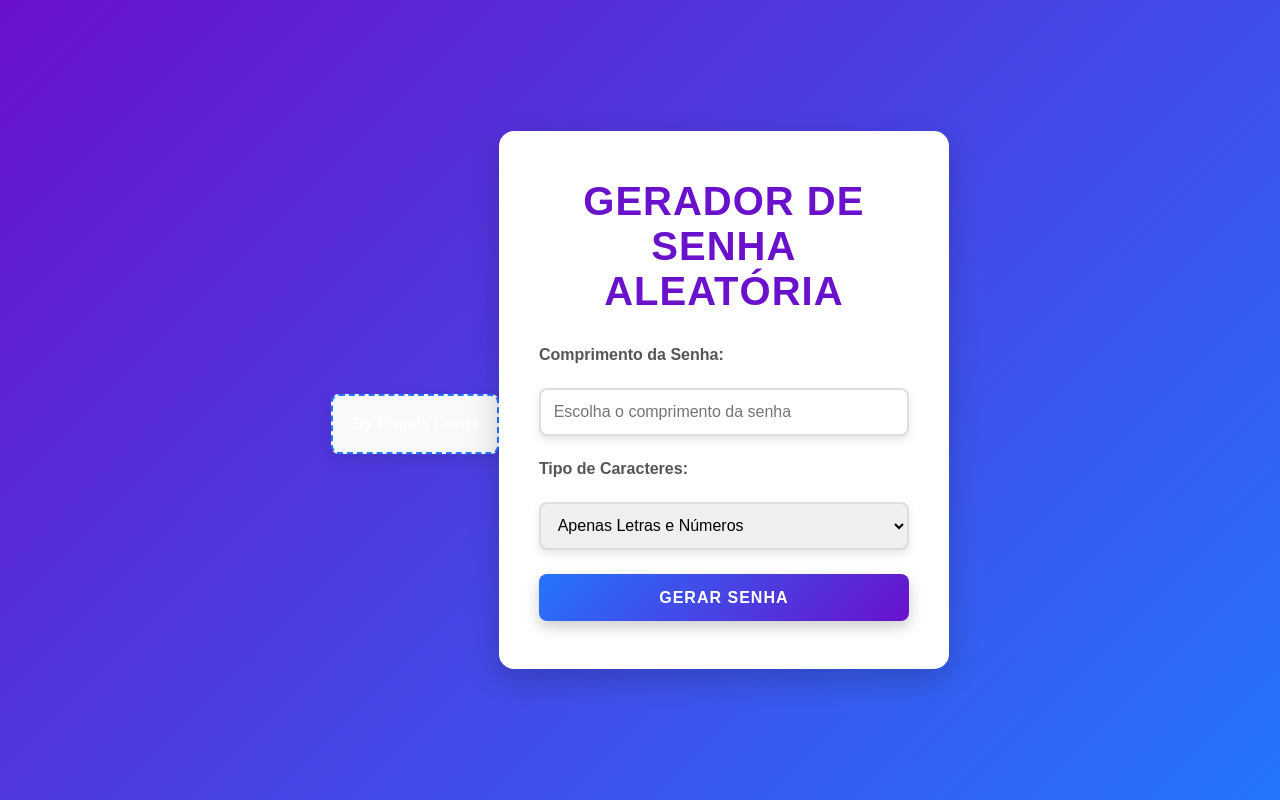
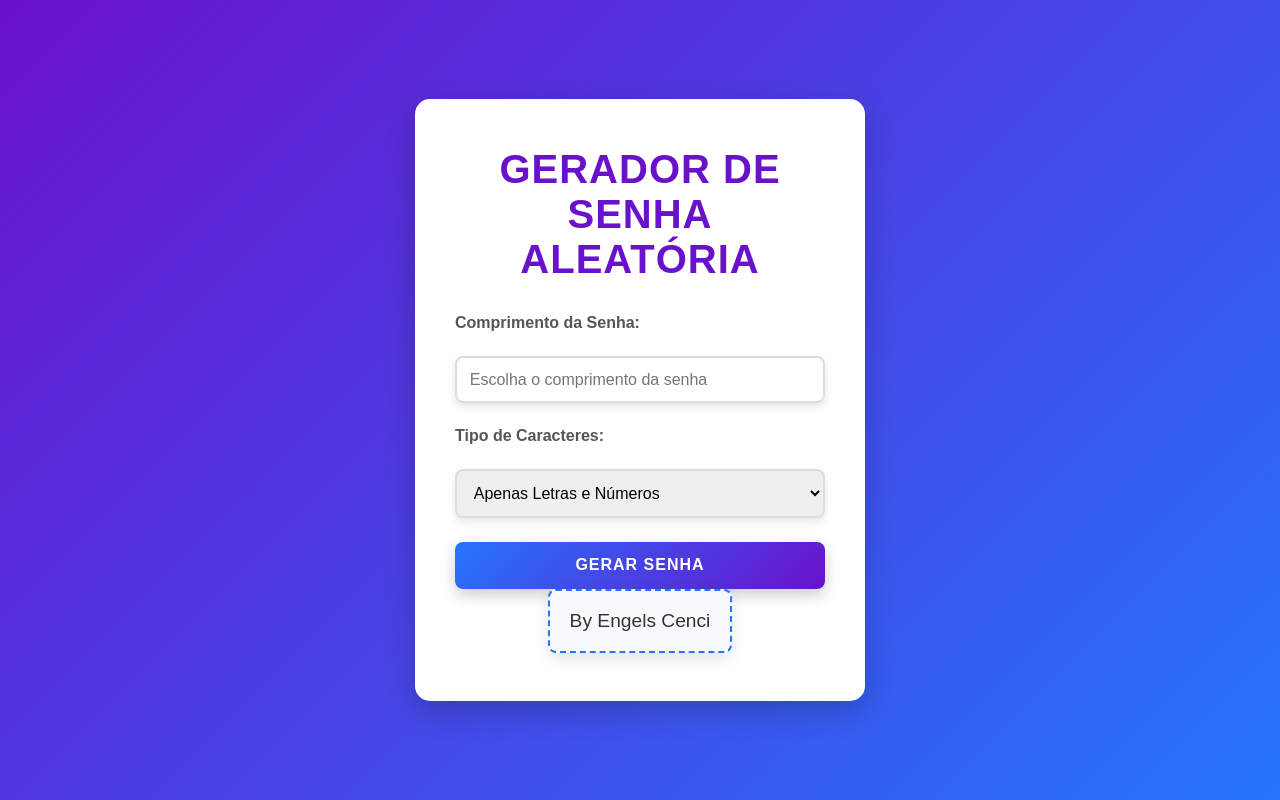
Before and after one commit to engelseduardo/Gerador_de_Senhas, a Flask app: page / in a window 1280 px wide. Run offline with Flask 3, Linux system fonts and the light colour scheme.

Commit message:
Update index.html

```diff
--- a/templates/index.html
+++ b/templates/index.html
@@ -7,9 +7,6 @@
     <link rel="stylesheet" href="{{ url_for('static', filename='style.css') }}">
 </head>
 <body>
-    <footer>
-        <p class="signature">By Engels Cenci</p>
-    </footer>
     <div class="container">
         <h1>Gerador de Senha Aleatória</h1>
         <form method="POST">
@@ -37,6 +34,7 @@
             <h2>Senha Gerada:</h2>
             <p>{{ password }}</p>
         {% endif %}
+        <p>By Engels Cenci</p>
     </div>
 </body>
 </html>
```
